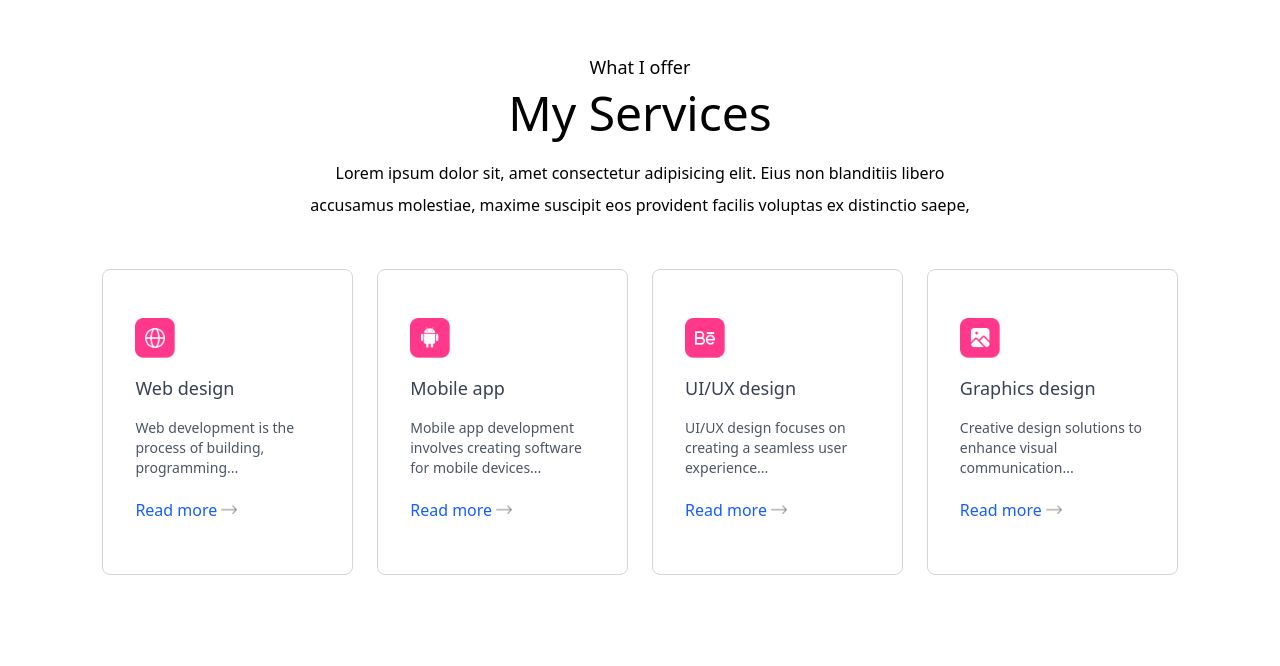
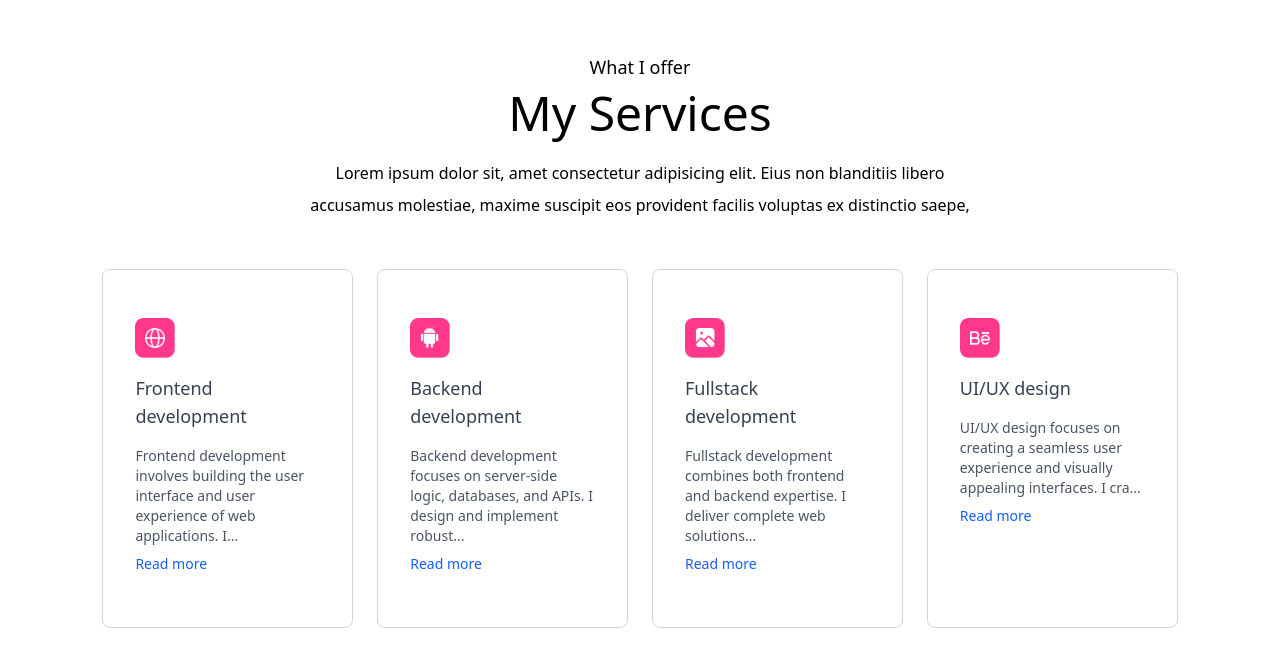
Before and after one commit to MogesBekele/portfolio-in-nextjs, a Next.js app: page / in a window 1280 px wide. Shown: the part 1836-2502 px from the top of the page. Built offline with nearby package versions, Linux system fonts and the light colour scheme; a web font is replaced by a local one.

Commit message:
fix the shadow problem

```diff
--- a/assets/assets.ts
+++ b/assets/assets.ts
@@ -98,14 +98,33 @@ export const workData = [
         bgImage: '/work-4.png',
     },
 ]
+export const serviceData = [
+    {
+        icon: assets.web_icon,
+        title: 'Frontend development',
+        description: 'Frontend development involves building the user interface and user experience of web applications. I use modern frameworks like React and Next.js to create fast, responsive, and visually appealing websites that work seamlessly across devices.',
+        link: ''
+    },
+    {
+        icon: assets.mobile_icon,
+        title: 'Backend development',
+        description: 'Backend development focuses on server-side logic, databases, and APIs. I design and implement robust, scalable, and secure backend systems using technologies like Node.js, Express, and MongoDB to power your applications.',
+        link: ''
+    },
+      {
+        icon: assets.graphics_icon,
+        title: 'Fullstack development',
+        description: 'Fullstack development combines both frontend and backend expertise. I deliver complete web solutions, handling everything from designing user interfaces to building secure server-side logic and integrating databases for a smooth end-to-end experience.',
+        link: ''
+    },
+    {
+        icon: assets.ui_icon,
+        title: 'UI/UX design',
+        description: 'UI/UX design focuses on creating a seamless user experience and visually appealing interfaces. I craft intuitive layouts and engaging designs that enhance usability and delight your users.',
+        link: ''
+    },
 
-export const serviceData = [
-    { icon: assets.web_icon, title: 'Web design', description: 'Web development is the process of building, programming...', link: '' },
-    { icon: assets.mobile_icon, title: 'Mobile app', description: 'Mobile app development involves creating software for mobile devices...', link: '' },
-    { icon: assets.ui_icon, title: 'UI/UX design', description: 'UI/UX design focuses on creating a seamless user experience...', link: '' },
-    { icon: assets.graphics_icon, title: 'Graphics design', description: 'Creative design solutions to enhance visual communication...', link: '' },
-]
-
+];
 export const infoList = [
     { icon: assets.code_icon, iconDark: assets.code_icon_dark, title: 'Languages', description: 'HTML, CSS, JavaScript React Js, Next Js' },
     { icon: assets.edu_icon, iconDark: assets.edu_icon_dark, title: 'Education', description: 'B.Tech in Computer Science' },
--- a/components/Servives.tsx
+++ b/components/Servives.tsx
@@ -1,8 +1,16 @@
 import { assets, serviceData } from '@/assets/assets'
-import React from 'react'
+import React, { useState } from 'react'
 import Image from "next/image";
 
+const MAX_DESCRIPTION_LENGTH = 100;
+
+const truncate = (text: string, max: number) =>
+  text.length > max ? text.slice(0, max).trim() + "..." : text;
+
 const Servives = () => {
+  // Track which card is expanded
+  const [expanded, setExpanded] = useState<number | null>(null);
+
   return (
     <div id='services' className="w-full px-4 md:px-[8%] py-10 scroll-mt-20 pt-32">
       <h4 className="text-center mb-2 text-lg font-ovo">What I offer </h4>
@@ -13,19 +21,32 @@ const Servives = () => {
 
       <div className='grid grid-cols-1 sm:grid-cols-2 lg:grid-cols-4 gap-6 my-10'>
         {
-          serviceData.map(({icon, title, description, link}, index)=>(
+          serviceData.map(({icon, title, description}, index)=> {
+            const isLong = description.length > MAX_DESCRIPTION_LENGTH;
+            const isOpen = expanded === index;
+            return (
               <div
                 key={index}
                 className='border border-gray-300 rounded-lg px-8 py-12 bg-white cursor-pointer transition duration-300 hover:shadow-[6px_6px_0px_0px_rgba(0,0,0,0.25)] hover:-translate-y-1 hover:-translate-x-1'
               >
                 <Image src={icon} alt='' className='w-10'/>
                 <h3 className='text-lg my-4 text-gray-700'>{title}</h3>
-              <p className='text-sm text-gray-600 leading-5'>{description}</p>
-              <a href={link} className="inline-flex items-center gap-1 mt-4 text-blue-600 hover:underline">
-                Read more <Image alt='' src={assets.right_arrow} className='w-4'/>
-              </a>
+                <p className='text-sm text-gray-600 leading-5'>
+                  {isOpen || !isLong
+                    ? description
+                    : truncate(description, MAX_DESCRIPTION_LENGTH)}
+                </p>
+                {isLong && (
+                  <button
+                    className="mt-2 text-blue-600 hover:underline text-sm font-medium focus:outline-none"
+                    onClick={() => setExpanded(isOpen ? null : index)}
+                  >
+                    {isOpen ? "Show less" : "Read more"}
+                  </button>
+                )}
               </div>
-          ))
+            )
+          })
         }
       </div>
     </div>
```
Lines whose indentation alone changed are shown as unchanged.
